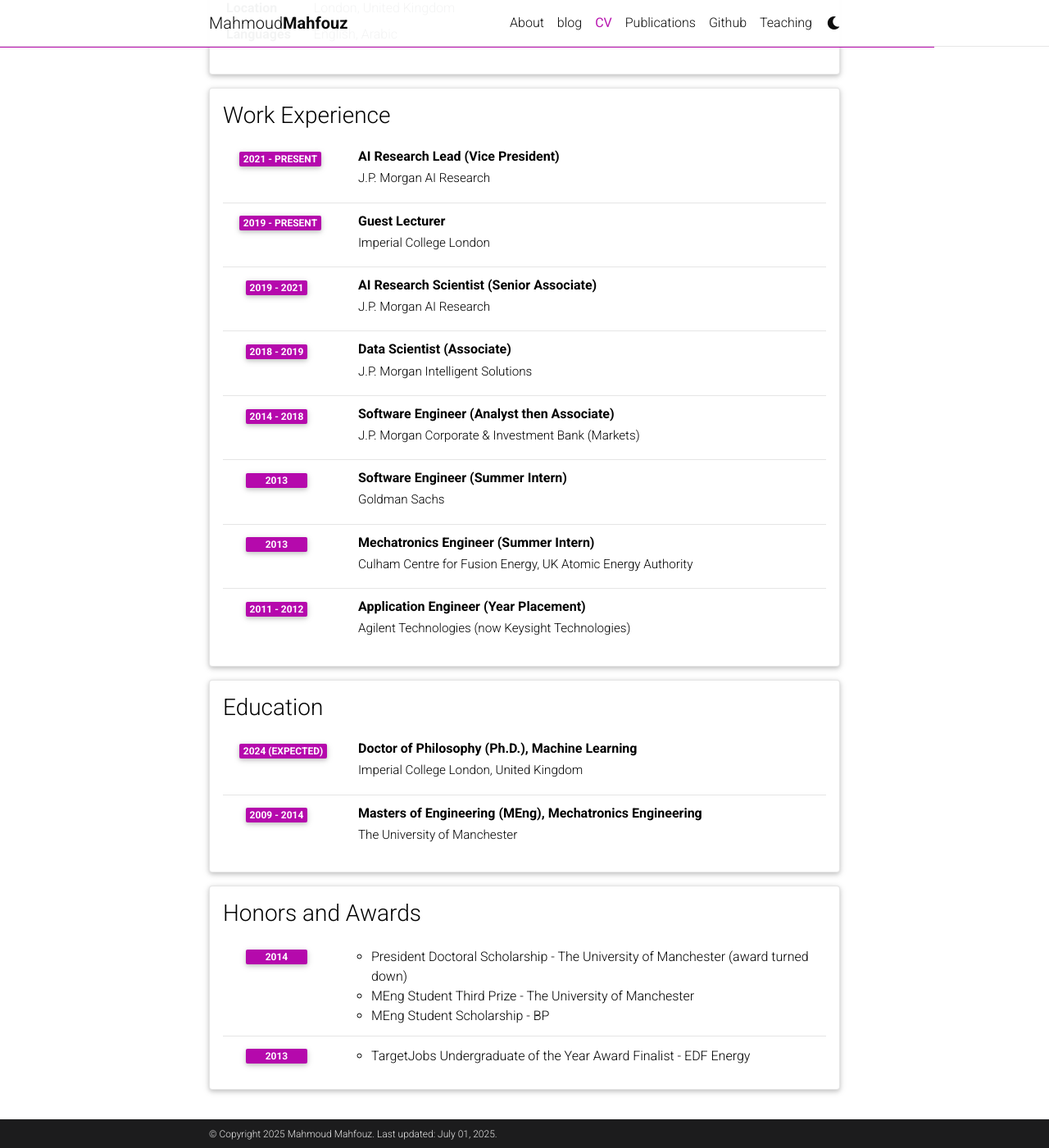
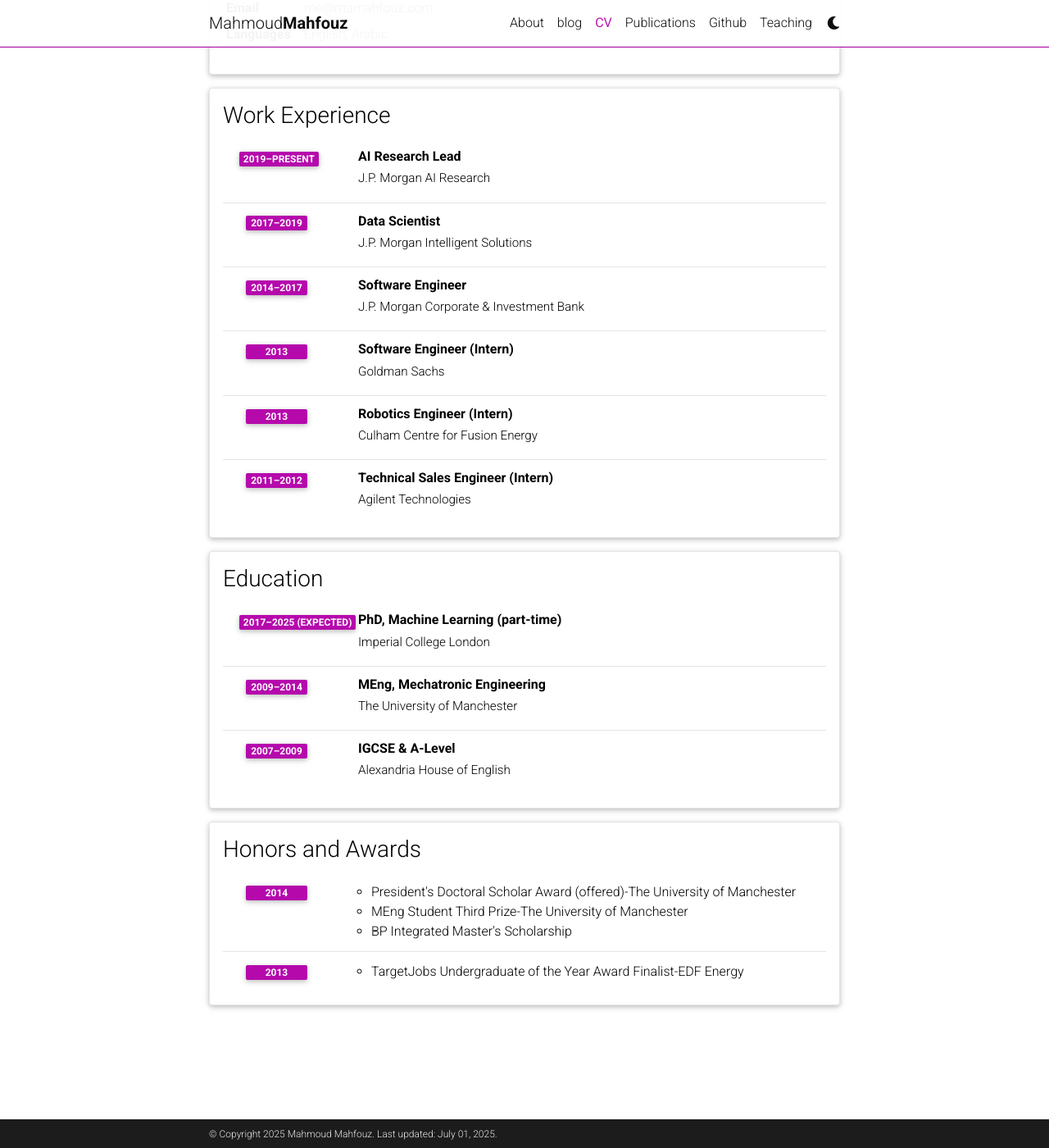
Before and after one commit to mamahfouz/website, a Jekyll site: the page built from _pages/cv.md, in a window 1280 px wide and 1400 px high, scrolled down 318 px. Shown: the whole window at 82% size. Built offline with Jekyll 4.4.1, drawn with Linux system fonts in a browser that asks for light colours; full-size pictures stand in for the smaller copies a plugin makes; comment, search, counter and statistics services are not loaded; a style sheet for code colours, icons or effects is not loaded; some of the changed text lies outside the part shown.

Commit message:
2025 changes

```diff
--- a/_config.yml
+++ b/_config.yml
@@ -6,7 +6,7 @@
 first_name: Mahmoud
 middle_name:
 last_name: Mahfouz
-email: mm4313@ic.ac.uk
+email: me@mamahfouz.com
 description: > # the ">" symbol means to ignore newlines until "footer_text:"
 footer_text: >
 keywords: jekyll, jekyll-theme, academic-website, portfolio-website  # add your own keywords or leave empty
@@ -101,7 +101,7 @@
 discord_id: # your discord id (18-digit unique numerical identifier)
 
 contact_note: >
-  The best way to reach me is via email to mm4313@ic.ac.uk
+  The best way to reach me is via email to me@mamahfouz.com
 
 # -----------------------------------------------------------------------------
 # Analytics and search engine verification
@@ -117,7 +117,7 @@
 # Blog
 # -----------------------------------------------------------------------------
 
-blog_name: A Peak into my ADHD Mind # blog_name will be displayed in your blog page
+blog_name: Random Thoughts & Ramblings # blog_name will be displayed in your blog page
 blog_nav_title: blog # your blog must have a title for it to be displayed in the nav bar
 blog_description: place to share random thoughts on AI, politics and other random unrelated stuff
 permalink: /blog/:year/:title/
--- a/_data/cv.yml
+++ b/_data/cv.yml
@@ -3,59 +3,56 @@
   contents:
     - name: Full Name
       value: Mahmoud Mahfouz
-    - name: Date of Birth
-      value: 2nd June 1991
     - name: Location
       value: London, United Kingdom
+    - name: Email
+      value: me@mamahfouz.com
     - name: Languages
       value: English, Arabic
 
 - title: Work Experience
   type: time_table
   contents:
-    - title: AI Research Lead (Vice President)
+    - title: AI Research Lead
       institution: J.P. Morgan AI Research
-      year: 2021 - Present
-    - title: Guest Lecturer
-      institution: Imperial College London
-      year: 2019 - Present
-    - title: AI Research Scientist (Senior Associate)
-      institution: J.P. Morgan AI Research
-      year: 2019 - 2021
-    - title: Data Scientist (Associate)
+      year: 2019–Present
+    - title: Data Scientist
       institution: J.P. Morgan Intelligent Solutions
-      year: 2018 - 2019
-    - title: Software Engineer (Analyst then Associate)
-      institution: J.P. Morgan Corporate & Investment Bank (Markets)
-      year: 2014 - 2018
-    - title: Software Engineer (Summer Intern)
+      year: 2017–2019
+    - title: Software Engineer
+      institution: J.P. Morgan Corporate & Investment Bank
+      year: 2014–2017
+    - title: Software Engineer (Intern)
       institution: Goldman Sachs
       year: 2013
-    - title: Mechatronics Engineer (Summer Intern)
-      institution: Culham Centre for Fusion Energy, UK Atomic Energy Authority
+    - title: Robotics Engineer (Intern)
+      institution: Culham Centre for Fusion Energy
       year: 2013
-    - title: Application Engineer (Year Placement)
-      institution: Agilent Technologies (now Keysight Technologies)
-      year: 2011 - 2012
+    - title: Technical Sales Engineer (Intern)
+      institution: Agilent Technologies
+      year: 2011–2012
 
 - title: Education
   type: time_table
   contents:
-    - title: Doctor of Philosophy (Ph.D.), Machine Learning
-      institution: Imperial College London, United Kingdom
-      year: 2024 (expected)
-    - title: Masters of Engineering (MEng), Mechatronics Engineering
+    - title: PhD, Machine Learning (part-time)
+      institution: Imperial College London
+      year: 2017–2025 (expected)
+    - title: MEng, Mechatronic Engineering
       institution: The University of Manchester
-      year: 2009 - 2014
+      year: 2009–2014
+    - title: IGCSE & A-Level
+      institution: Alexandria House of English
+      year: 2007–2009
 
 - title: Honors and Awards
   type: time_table
   contents:
     - year: 2014
       items:
-        - President Doctoral Scholarship - The University of Manchester (award turned down)
-        - MEng Student Third Prize - The University of Manchester
-        - MEng Student Scholarship - BP
+        - President's Doctoral Scholar Award (offered)-The University of Manchester
+        - MEng Student Third Prize-The University of Manchester
+        - BP Integrated Master's Scholarship
     - year: 2013
       items:
-        - TargetJobs Undergraduate of the Year Award Finalist - EDF Energy
+        - TargetJobs Undergraduate of the Year Award Finalist-EDF Energy
```
Also changed, not shown: _bibliography/papers.bib (+95 -33 lines), _data/coauthors.yml (+44 -4 lines).
